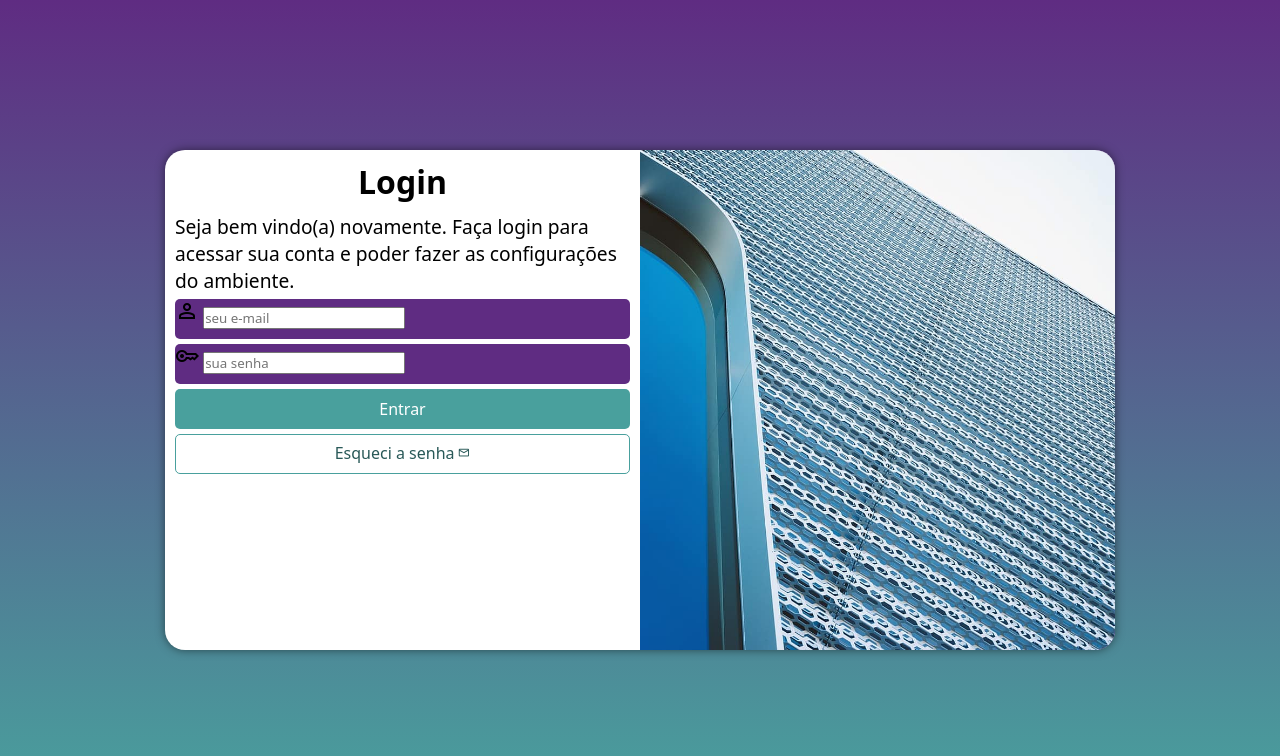
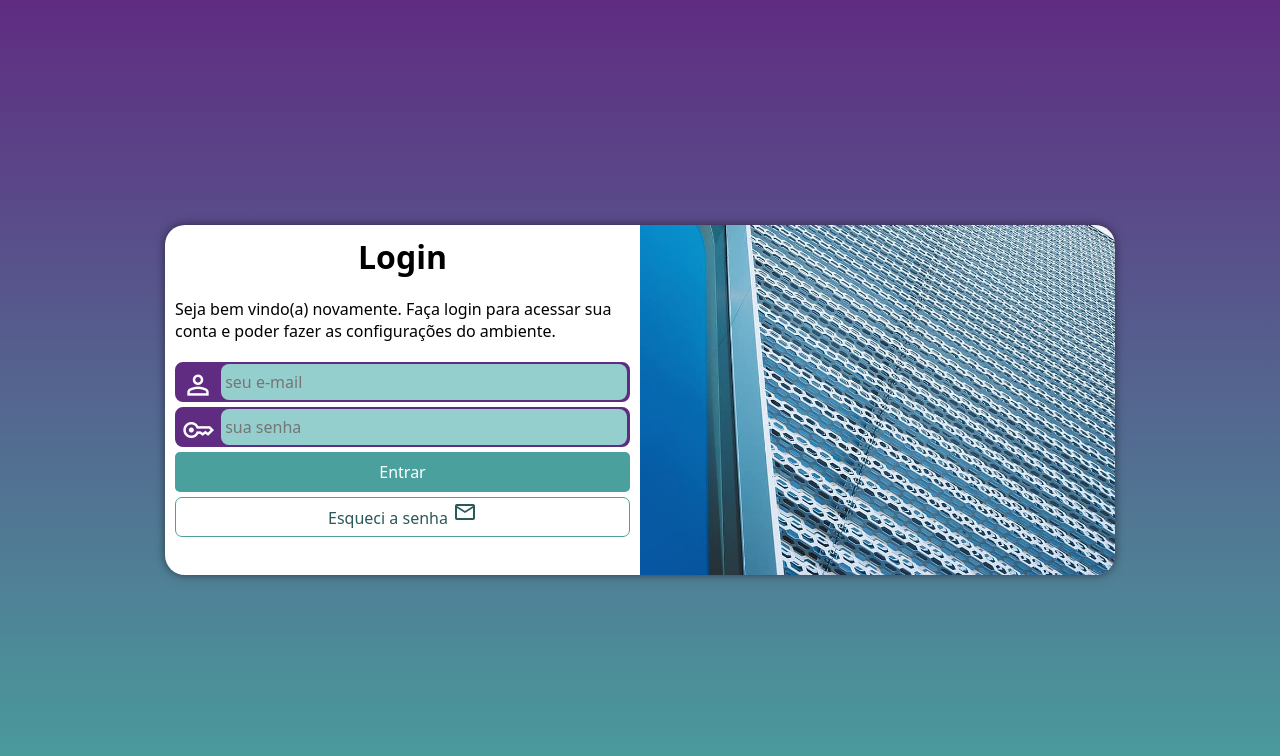
Before and after one commit to donatopaschoa/projeto-login, a plain HTML site: page index.html in a window 1280 px wide. Drawn offline with nearby package versions, Linux system fonts and the light colour scheme.

Commit message:
CSS: login - med query, formataç final formulário

```diff
--- a/estilos/media-query.css
+++ b/estilos/media-query.css
@@ -13,6 +13,7 @@ Paleta de cores:
 VD: #49a09d
 Lilás: #5f2c82 */
 
+/* Tablet -------------------- */
 @media screen and (min-width: 768px) and (max-width:992px) {
 
     body {
@@ -21,6 +22,7 @@ Lilás: #5f2c82 */
 
     section#login {
         width: 80vw;
+        height: 280px;
     }
 
     section#login > div#imagem {
@@ -35,6 +37,7 @@ Lilás: #5f2c82 */
     }
 }
 
+/* Desktop, TV -------------------- */
 @media screen and (min-width: 992px) {
 
     body {
@@ -43,6 +46,7 @@ Lilás: #5f2c82 */
 
     section#login {
         width: 950px; /* a largura anterior (cel e tablet) vai expandindo até 992px e depois trava em 950px  */
+        height: 350px;
     }
 
     section#login > div#imagem {
@@ -61,7 +65,8 @@ Lilás: #5f2c82 */
     }
 
     div#formulario > p {
-        font-size: 1.2em;
+        font-size: 1em;
+        margin: 20px 0px;
     }
 
 }
--- a/estilos/style.css
+++ b/estilos/style.css
@@ -27,18 +27,16 @@ section#login {
     position: absolute;
     top: 50%;
     left: 50%;
-    transform: translate(-50%, -50%);
     overflow: hidden;
     /* tudo q tiver fora da borda da <section> não será mostrado - necessário na imag. d fundo - metal.jpeg  */
-
     background-color: white;
     width: 250px;
     height: 500px;
     border-radius: 20px;
     box-shadow: 0px 0px 10px rgba(0, 0, 0, 0.502);
-
     transition: width .3s, height .3s;
     transition-timing-function: ease;
+    transform: translate(-50%, -50%);
 }
 
 section#login > div#imagem {
@@ -65,15 +63,40 @@ div#formulario > p {
 
 form > div.campo {
     background-color: #5f2c82;
+    border: solid 2px #5f2c82; /* necessário p/ gerar efeito de contorno externo nas caixas d input login e senha */
     display: block; /* posiciona este objeto ocupando uma linha (não é necessário pois a div é block */
     width: 100%; /* a largura ocupará toda a caixa (não é necessário pois a div já ocupa) */
     height: 40px; /* padronização */
-    border-radius: 5px;
+    border-radius: 8px;
     margin: 5px 0px; /* shorthand, está afastando 5px em cima e em baixo */
 }
 
 form > div.campo > label { /* ou form > div > label porém é mais genérico */
     display: none; /* removendo os nome "Login" e "Senha" dos campos */
+}
+
+div.campo > span {
+    color: white;
+    font-size: 2em;
+    width: 40px;
+    padding: 5px;
+}
+
+div.campo > input {
+    background-color: #94cfcd;
+    font-size: 1em;
+    width: calc(100% - 45px);
+    /* ajuste automático subtraindo a largura dos ícones do google */
+    height: 100%;
+    border: 0px;
+    border-radius: 8px;
+    padding: 4px;
+    transform: translateY(-13px);
+    /* movimentação vertical, sentido p/ para cima, p/ q os 2 inputs fiquem simetricamente dentro das 2 divs*/
+}
+
+div.campo > input:focus-within { /* Alteração da cor de fundo ao digitar */
+    background-color: white;
 }
 
 form > input[type=submit] {
@@ -93,17 +116,18 @@ form > input[type=submit]:hover {
 }
 
 form > a.botao {
-    background-color: white;
-    border: 1px solid #49a09d;
     display: block;
     text-align: center;
     font-size: 1em;
-    width: 100%;
-    padding-top: 7px;
+   /* width: calc(100% - 2px); */
+   width: 100%;
+    height: 40px;
+    padding-top: 2px;
     margin-top: 5px;
-    height: 40px;
+    background-color: white;
     color: #295958; /* cor da letra VD escuro */
-    border-radius: 5px;
+    border: 1px solid #49a09d;
+    border-radius: 7px;
     text-decoration: none;
 }
 
@@ -112,6 +136,6 @@ form > a.botao:hover {
 }
 
 form > a.botao > span {
-    font-size: .8em;
-    padding-left: 3px; /* afastando o ícone */
+
+    padding-left: 5px;
 }
```
